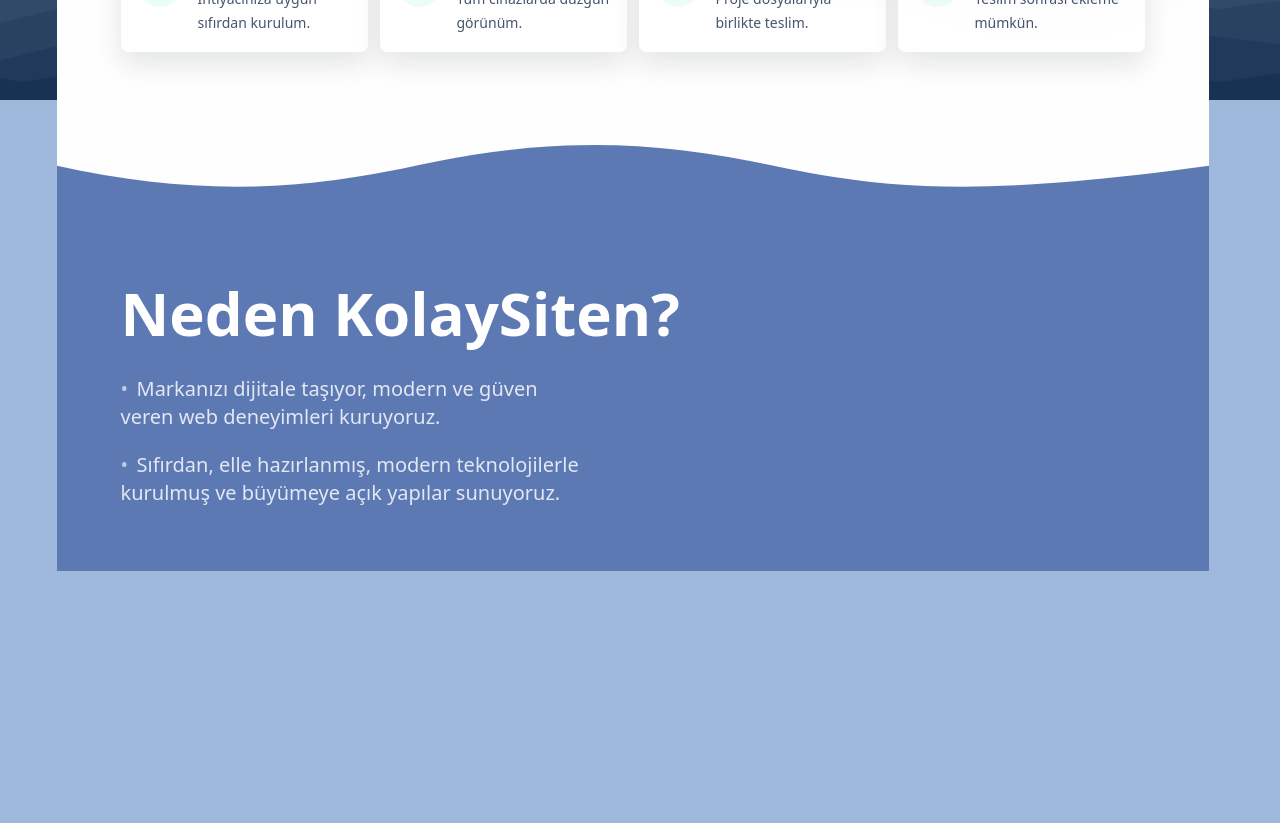
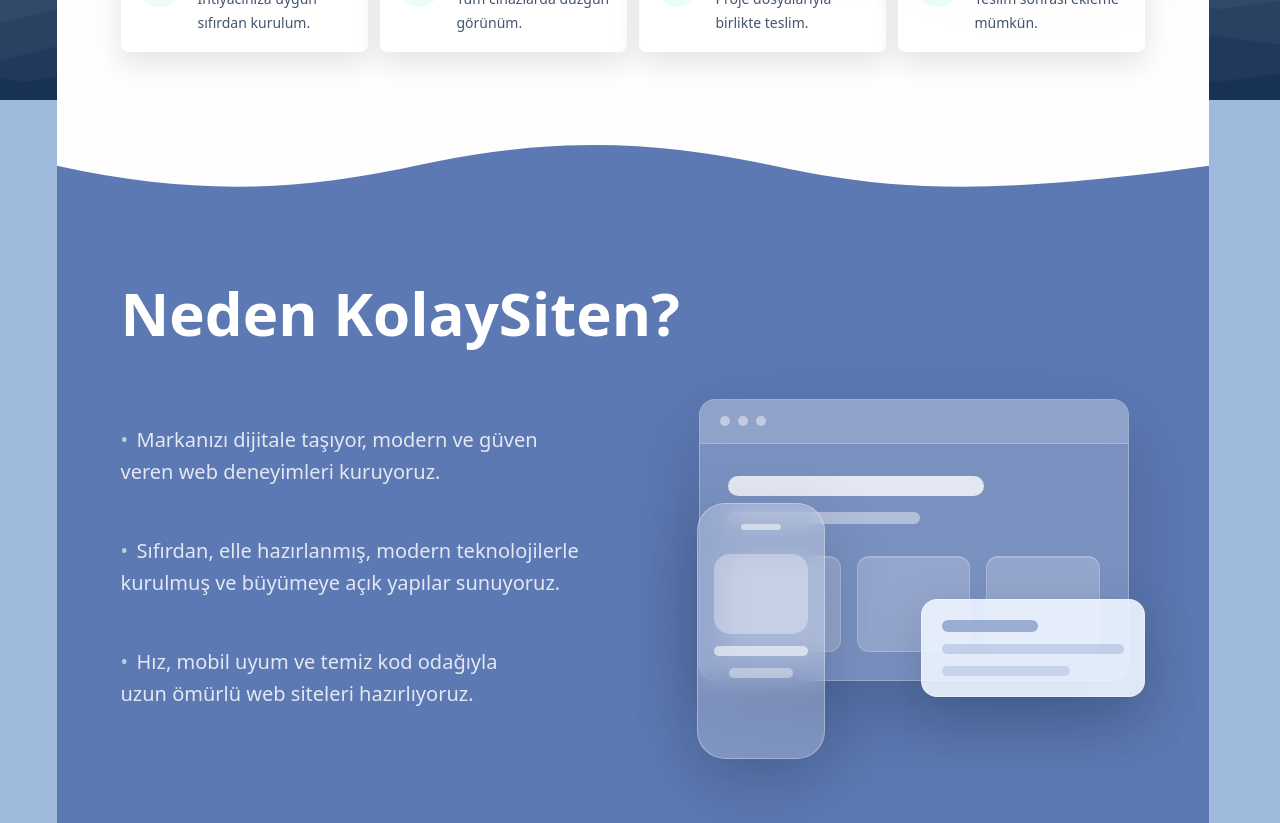
Before and after one commit to kolaysiten/clients, a Next.js app: page / in a window 1280 px wide. Shown: the part 700-1523 px from the top of the page. Before the commit the page ends 1271 px from the top, so only its background shows below. Built offline with nearby package versions, Linux system fonts and the light colour scheme.

Commit message:
refactor(WhySection): enhance subtitle items and improve visual layout for better user experience

```diff
--- a/src/sections/home/why-section.tsx
+++ b/src/sections/home/why-section.tsx
@@ -10,6 +10,10 @@
   {
     firstLine: "Sıfırdan, elle hazırlanmış, modern teknolojilerle",
     secondLine: " kurulmuş ve büyümeye açık yapılar sunuyoruz.",
+  },
+  {
+    firstLine: "Hız, mobil uyum ve temiz kod odağıyla",
+    secondLine: "uzun ömürlü web siteleri hazırlıyoruz.",
   },
 ] as const;
 
@@ -29,13 +33,43 @@
                         <span className={sectionStyles.subtitleBullet}>•</span>
                         {item.firstLine}
                       </span>
-                      <span className={sectionStyles.subtitleLine}>{item.secondLine}</span>
+                      <span className={`${sectionStyles.subtitleLine} ${sectionStyles.subtitleLineSpaced}`}>
+                        {item.secondLine}
+                      </span>
                     </p>
                   </div>
                 ))}
               </div>
             </div>
-            <div className={sectionStyles.visual} aria-hidden="true" />
+            <div className={sectionStyles.visual} aria-hidden="true">
+              <div className={sectionStyles.mockupShell}>
+                <div className={sectionStyles.mockupTopbar}>
+                  <span className={sectionStyles.mockupDot} />
+                  <span className={sectionStyles.mockupDot} />
+                  <span className={sectionStyles.mockupDot} />
+                </div>
+                <div className={sectionStyles.mockupHero}>
+                  <span className={sectionStyles.mockupHeroLineLarge} />
+                  <span className={sectionStyles.mockupHeroLineSmall} />
+                </div>
+                <div className={sectionStyles.mockupGrid}>
+                  <span className={sectionStyles.mockupTile} />
+                  <span className={sectionStyles.mockupTile} />
+                  <span className={sectionStyles.mockupTile} />
+                </div>
+              </div>
+              <div className={sectionStyles.mockupPanel}>
+                <span className={sectionStyles.mockupPanelBar} />
+                <span className={sectionStyles.mockupPanelLine} />
+                <span className={sectionStyles.mockupPanelLineShort} />
+              </div>
+              <div className={sectionStyles.mockupPhone}>
+                <span className={sectionStyles.mockupPhoneNotch} />
+                <span className={sectionStyles.mockupPhoneBlock} />
+                <span className={sectionStyles.mockupPhoneLine} />
+                <span className={sectionStyles.mockupPhoneLineShort} />
+              </div>
+            </div>
           </div>
         </div>
       </div>
@@ -48,15 +82,38 @@
     "px-5 py-10 pt-24 text-white before:pointer-events-none before:absolute before:inset-0 before:content-[''] sm:px-8 sm:py-12 sm:pt-28 md:px-16 md:py-16 md:pt-32 xl:pt-40",
   inner: "relative z-10 mx-auto w-full max-w-[1440px]",
   body: "mx-auto flex w-fit max-w-full flex-col gap-8 text-left lg:w-full lg:max-w-[1200px]",
-  lower: "flex w-fit max-w-full flex-col gap-10 lg:w-full lg:flex-row lg:gap-0",
-  copy: "flex w-fit max-w-full flex-col items-start gap-3 lg:w-1/2",
+  lower: "flex w-fit max-w-full flex-col gap-10 lg:w-full lg:flex-row lg:gap-0 xl:items-stretch",
+  copy: "flex w-fit max-w-full flex-col items-start gap-3 lg:w-1/2 xl:min-h-[384px]",
   title:
     "max-w-3xl text-left text-3xl font-semibold leading-[1.04] text-white sm:text-4xl md:text-5xl md:leading-[0.98] lg:text-[3.75rem]",
-  content: "flex w-fit max-w-full flex-col gap-5 lg:w-full",
+  content: "flex w-fit max-w-full flex-col gap-5 lg:w-full xl:h-full xl:justify-evenly xl:gap-0",
   subtitleItem:
     "flex w-full flex-col items-start gap-2 px-0 py-0 sm:gap-3",
   subtitle: "max-w-2xl text-base leading-7 text-white/82 sm:text-lg md:text-xl",
   subtitleLine: "block whitespace-nowrap",
+  subtitleLineSpaced: "mt-1",
   subtitleBullet: "inline-block w-4 text-white/62",
-  visual: "hidden xl:block xl:w-1/2",
+  visual: "relative hidden min-h-[384px] xl:block xl:w-1/2",
+  mockupShell:
+    "absolute right-4 top-6 w-[430px] overflow-hidden rounded-2xl border border-white/28 bg-white/18 shadow-[0_28px_80px_rgba(8,17,31,0.18)] backdrop-blur-md",
+  mockupTopbar:
+    "flex h-11 items-center gap-2 border-b border-white/18 bg-white/16 px-5",
+  mockupDot: "h-2.5 w-2.5 rounded-full bg-white/45",
+  mockupHero: "flex flex-col gap-4 px-7 py-8",
+  mockupHeroLineLarge: "h-5 w-64 rounded-full bg-white/78",
+  mockupHeroLineSmall: "h-3 w-48 rounded-full bg-white/42",
+  mockupGrid: "grid grid-cols-3 gap-4 px-7 pb-7",
+  mockupTile:
+    "h-24 rounded-xl border border-white/20 bg-white/20 shadow-[inset_0_1px_0_rgba(255,255,255,0.18)]",
+  mockupPanel:
+    "absolute right-0 top-56 flex w-56 flex-col gap-3 rounded-2xl border border-white/28 bg-[#eef6ff]/90 p-5 shadow-[0_22px_55px_rgba(8,17,31,0.18)]",
+  mockupPanelBar: "h-3 w-24 rounded-full bg-[#5d79b3]/55",
+  mockupPanelLine: "h-2.5 w-full rounded-full bg-[#5d79b3]/25",
+  mockupPanelLineShort: "h-2.5 w-32 rounded-full bg-[#5d79b3]/20",
+  mockupPhone:
+    "absolute left-16 top-32 flex h-64 w-32 flex-col items-center gap-3 rounded-[1.75rem] border border-white/30 bg-white/22 px-4 py-5 shadow-[0_24px_65px_rgba(8,17,31,0.2)] backdrop-blur-md",
+  mockupPhoneNotch: "h-1.5 w-10 rounded-full bg-white/52",
+  mockupPhoneBlock: "mt-3 h-20 w-full rounded-2xl bg-white/32",
+  mockupPhoneLine: "h-2.5 w-full rounded-full bg-white/58",
+  mockupPhoneLineShort: "h-2.5 w-16 rounded-full bg-white/38",
 } as const;
```
